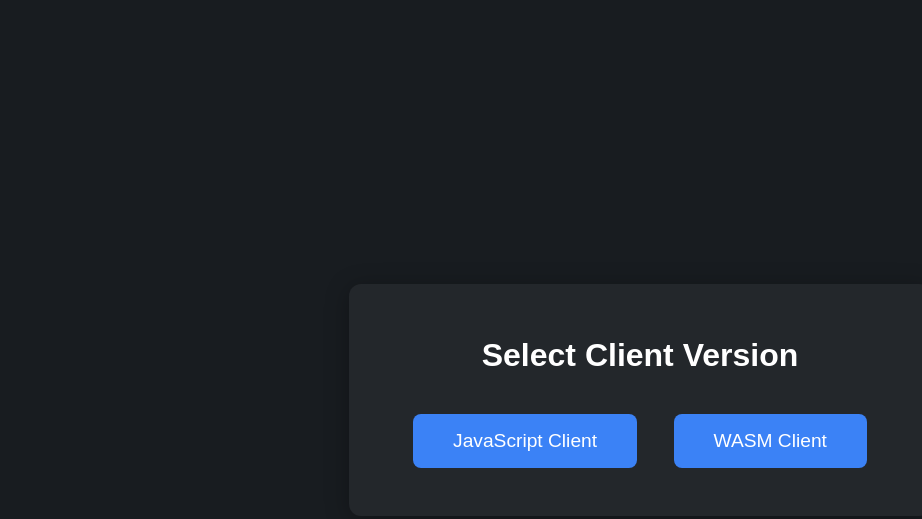
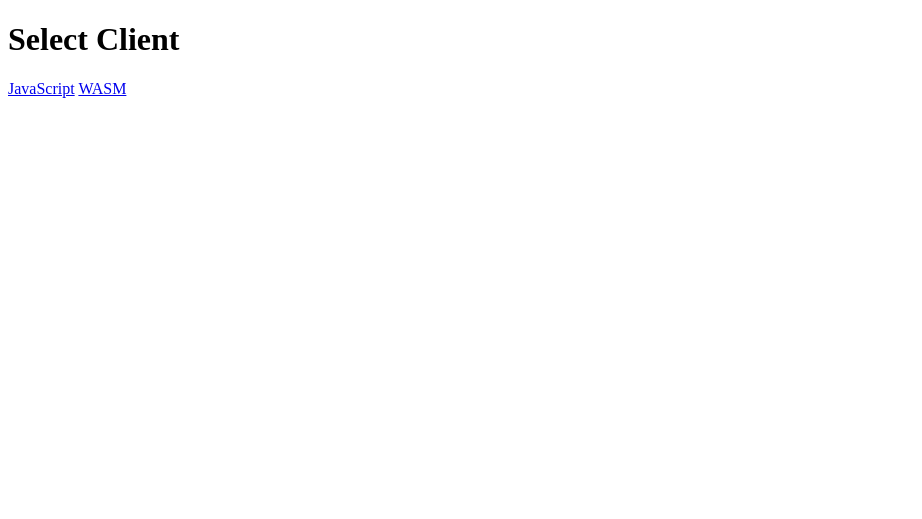
Before and after one commit to theseandiddycombs/autoeagler, a plain HTML site: page gh-pages-publish/index.html in a window 1280 px wide. Shown: the whole page, without its empty margins (0-922 px from the left). Drawn offline with Linux system fonts and the light colour scheme.

Commit message:
force everything

```diff
--- a/gh-pages-publish/index.html
+++ b/gh-pages-publish/index.html
@@ -4,51 +4,10 @@
   <meta charset="UTF-8">
   <meta name="viewport" content="width=device-width, initial-scale=1.0">
   <title>Select Client</title>
-  <style>
-    body {
-      font-family: Arial, sans-serif;
-      background: #181c20;
-      color: #fff;
-      display: flex;
-      flex-direction: column;
-      align-items: center;
-      justify-content: center;
-      height: 100vh;
-      margin: 0;
-    }
-    .container {
-      background: #23272b;
-      padding: 2rem 3rem;
-      border-radius: 12px;
-      box-shadow: 0 4px 24px rgba(0,0,0,0.3);
-      text-align: center;
-    }
-    h1 {
-      margin-bottom: 1.5rem;
-    }
-    .btn {
-      display: inline-block;
-      margin: 1rem;
-      padding: 1rem 2.5rem;
-      font-size: 1.2rem;
-      border: none;
-      border-radius: 8px;
-      background: #3b82f6;
-      color: #fff;
-      cursor: pointer;
-      transition: background 0.2s;
-      text-decoration: none;
-    }
-    .btn:hover {
-      background: #2563eb;
-    }
-  </style>
-</head>
 <body>
-  <div class="container">
-    <h1>Select Client Version</h1>
-    <a class="btn" href="js/">JavaScript Client</a>
-    <a class="btn" href="wasm/">WASM Client</a>
+    <h1>Select Client</h1>
+    <a href="js/">JavaScript</a>
+    <a href="wasm/">WASM</a>
   </div>
 </body>
 </html>
```
Also changed, not shown: 1 other file.
